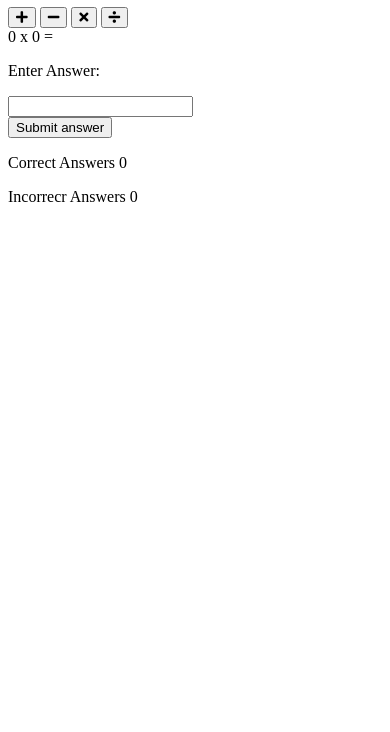
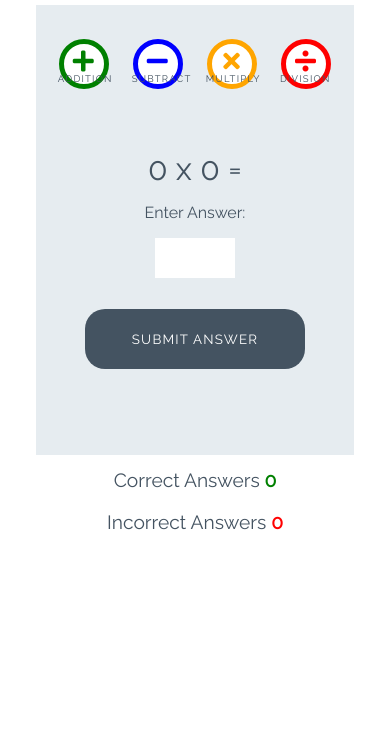
Before and after one commit to HeleJ/love-maths, a plain HTML site: page index.html in a window 390 px wide. Shown: the part 112-844 px from the top of the page. Drawn offline with Linux system fonts and the light colour scheme.

Commit message:
Add styles for game

```diff
--- a/assets/css/style.css
+++ b/assets/css/style.css
@@ -0,0 +1,252 @@
+/* --------- Global style */
+
+body {
+    background-color: white;
+    font-family: "Raleway", sans-serif;
+    color: #445361;
+    text-align: center;
+}
+
+/* --------- Heading */
+
+.heading {
+    text-align: center;
+    font-size: 2.5rem;
+}
+
+.logo {
+    height: 40px;
+    padding-right: 5px;
+}
+
+/* --------- Game layout */
+
+.game-area {
+    background-color: #E6ECF0;
+    box-sizing: border-box;
+    width: 85%;
+    height: 65vh;
+    max-height: 450px;
+    max-width: 830px;
+    margin-left: auto;
+    margin-right: auto;
+    padding: 1%;
+}
+
+.question-area {
+    width: 50%;
+    font-size: 2rem;
+    margin: auto;
+    padding: 50px 0;
+}
+
+.question-area span {
+    padding: 0 15px;
+}
+
+.score-area {
+    margin: 5px auto;
+    width: 60%;
+    font-size: 1.2rem;
+}
+
+.controls-area {
+    width: 85%;
+    margin: 30px auto;
+}
+
+#score {
+    color: green;
+    font-weight: bold;
+}
+
+#incorrect {
+    color: red;
+    font-weight: bold;
+}
+
+.answer-message {
+    display: none;
+    font-size: 1rem;
+}
+
+#answer-box {
+    border: none;
+    color: #445361;
+    display: inline-block;
+    height: 40px;
+    width: 80px;
+    font-size: 1.2rem;
+}
+
+.scores {
+    display: inline-block;
+    padding: 25px;
+}
+
+/* --------- Buttons */
+
+.btn {
+    width: 220px;
+    height: 60px;
+    font-family: "Raleway", sans-serif;
+    text-transform: uppercase;
+    letter-spacing: 1.2px;
+    color: white;
+}
+
+.btn:focus {
+    outline: none;
+}
+
+.btn--big {
+    padding-top: 10px;
+    border-radius: 50%;
+    background-color: white;
+    border: 10px solid;
+    width: 100px;
+    height: 100px;
+    font-size: 3.2rem;
+    margin: 0 30px;
+    transition: all 0.5s;
+}
+
+.btn--big::after{
+    content: attr(data-type);
+    font-size: 1rem;
+    color: #445361;
+    position: relative;
+    left: -0.5em;
+}
+
+.btn--blue {
+    border-color: blue;
+    color: blue;
+}
+
+.btn--blue:active,
+.btn--blue:hover {
+    background-color: darkblue;
+    color: white;
+}
+
+.btn--orange {
+    border-color: orange;
+    color: orange;
+}
+
+.btn--orange:active,
+.btn--orange:hover {
+    background-color: darkorange;
+    color: white;
+}
+
+.btn--red {
+    border-color: red;
+    color: red;
+}
+
+.btn--red:active,
+.btn--red:hover {
+    background-color: darkred;
+    color: white;
+}
+
+.btn--green {
+    border-color: green;
+    color: green;
+}
+
+.btn--green:active,
+.btn--green:hover {
+    background-color: darkgreen;
+    color: white;
+}
+
+.btn--gray {
+    margin-top: 25px;
+    background-color: #445361;
+    border: 1px transparent;
+    border-radius: 20px;
+}
+
+.btn--gray:active,
+.btn--gray:hover {
+    background-color: #0d1013;
+}
+
+/* --------- Media queries */
+
+@media (max-width: 414px) {
+    .controls-area {
+        width: 100%;
+    }
+
+    .btn--big {
+        margin: 0 10px;
+        padding: 5px;
+        border: 5px solid;
+        width: 50px;
+        height: 50px;
+        font-size: 1.5rem;
+    }
+
+    .btn--big::after {
+        font-size: 0.6rem;
+        left: -0.7rem;
+    }
+
+    .question-area {
+        padding: 10% 0;
+        width: 100%;
+    }
+
+    .question-area span {
+        padding: 0;
+    }
+
+    .answer-message {
+        display: block;
+    }
+
+    #answer-box {
+        display: block;
+        margin: 0 auto;
+    }
+    .btn--gray {
+        margin-top: 0;
+    }
+
+    .score-area {
+        width: 100%;
+    }
+
+    .scores {
+        margin: 0.5em auto;
+        display: block;
+        padding: 5px;
+    }
+
+    .heading {
+        font-size: 2rem;
+    }
+}
+
+@media (max-width: 320px) {
+    .game-area {
+        height: 70vh;
+    }
+
+    .controls-area {
+        width: 75%;
+        margin: 10px auto;
+    }
+
+    .btn--big {
+        margin: 10px 10px;
+    }
+    .question-area {
+        padding: 10px 0;
+    }
+
+}
--- a/index.html
+++ b/index.html
@@ -1,13 +1,15 @@
-<!DOCTYPE html>
+<<!DOCTYPE html>
 <html lang="en">
 
 <head>
     <meta charset="UTF-8">
     <meta name="viewport" content="width=device-width, initial-scale=1.0">
 
+    <!-- font awesome and google fonts -->
+    <link rel="stylesheet" href="https://use.fontawesome.com/releases/v5.7.2/css/all.css"
+        integrity="sha384-fnmOCqbTlWIlj8LyTjo7mOUStjsKC4pOpQbqyi7RrhN7udi9RwhKkMHpvLbHG9Sr" crossorigin="anonymous">
+    <link href="https://fonts.googleapis.com/css?family=Raleway%7CRighteous" rel="stylesheet">
 
-    <link rel="stylesheet" href="https://use.fontawesome.com/releases/v5.7.2/css/all.css" integrity="sha384-fnmOCqbTlWIlj8LyTjo7mOUStjsKC4pOpQbqyi7RrhN7udi9RwhKkMHpvLbHG9Sr" crossorigin="anonymous">
-    <link href="https://fonts.googleapis.com/css?family=Raleway%7CRighteous" rel="stylesheet">
     <link rel="stylesheet" href="assets/css/style.css">
     <title>Document</title>
 </head>
@@ -18,20 +20,19 @@
     </h1>
 
     <div class="game-area">
-        <div class = "controls-area">
-            <button class ="btn btn --big btn--green">
+        <div class="controls-area">
+            <button data-type="addition" class="btn btn--big btn--green">
                 <i class="fas fa-plus"></i>
             </button>
-            <button class ="btn btn --big btn--blue">
+            <button data-type="subtract" class="btn btn--big btn--blue">
                 <i class="fas fa-minus"></i>
             </button>
-            <button class ="btn btn --big btn--orange">
+            <button data-type="multiply" class="btn btn--big btn--orange">
                 <i class="fas fa-times"></i>
             </button>
-            <button class ="btn btn --big btn--red">
+            <button data-type="division" class="btn btn--big btn--red">
                 <i class="fas fa-divide"></i>
             </button>
-
         </div>
         <div class="question-area">
             <span id="operand1">0</span>
@@ -41,18 +42,15 @@
             <p class="answer-message">Enter Answer:</p>
             <input id="answer-box" type="number">
         </div>
-        <button class="btn btn--gray">Submit answer</button>
+        <button data-type="submit" class="btn btn--gray">Submit Answer</button>
     </div>
 
     <div class="score-area">
         <p class="scores">Correct Answers <span id="score">0</span></p>
-        <p class="scores">Incorrecr Answers <span id="score">0</span></p>
-
+        <p class="scores">Incorrect Answers <span id="incorrect">0</span></p>
     </div>
 
     <script src="assets/js/script.js"></script>
+</body>
 
-    <script src="assets/js/script.js"></script>
-
-</body>
 </html>
```
